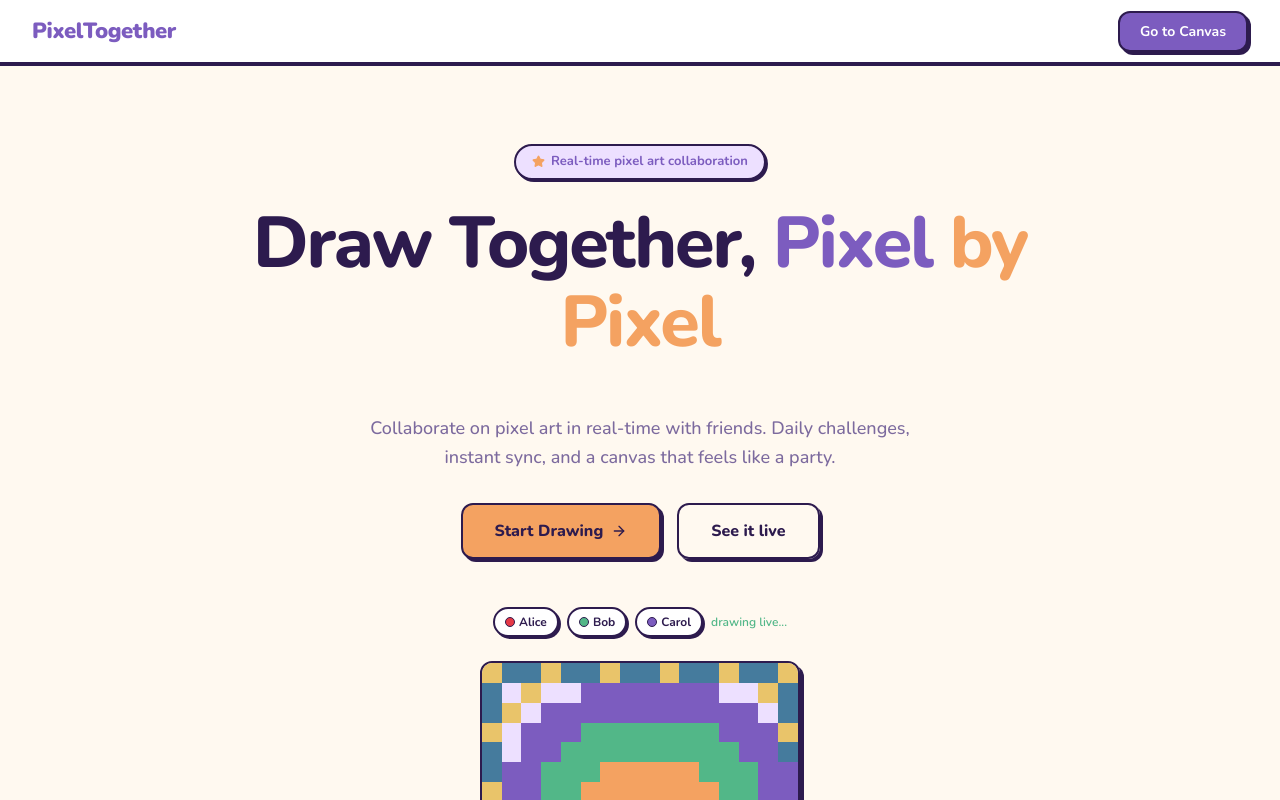
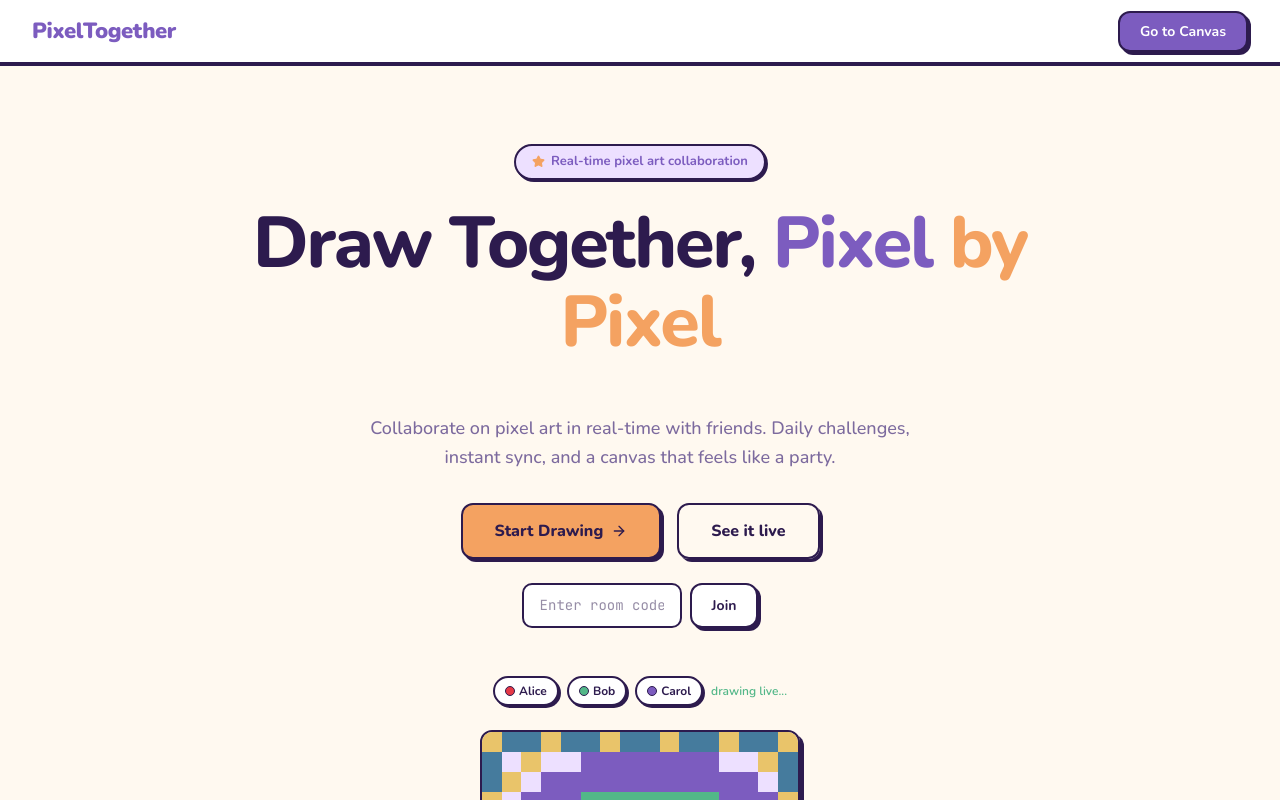
Before and after one commit to Miscodings/pixel-together, a Next.js app: page / in a window 1280 px wide. Shown: the top 800 px of the page. Built offline with nearby package versions, Linux system fonts and the light colour scheme; no server answers; sample sign-in values are in the browser's storage.

Commit message:
fix: export download, sound init, PT home link, scroll zoom, join room UI

```diff
--- a/src/app/page.tsx
+++ b/src/app/page.tsx
@@ -84,6 +84,44 @@ function HeroDrawButton() {
         <ArrowRight size={16} />
       </button>
     </Link>
+  )
+}
+
+function JoinRoomInput() {
+  const [code, setCode] = useState('')
+  const router = useRouter()
+  const { isSignedIn } = useAuth()
+  if (!isSignedIn) return null
+  return (
+    <div style={{ display: 'flex', gap: '8px', alignItems: 'center', marginTop: '8px' }}>
+      <input
+        value={code}
+        onChange={e => setCode(e.target.value.toUpperCase())}
+        placeholder="Enter room code"
+        maxLength={8}
+        className="mono"
+        style={{
+          padding: '10px 16px',
+          border: '2px solid var(--border)',
+          borderRadius: '10px',
+          fontSize: '14px',
+          fontFamily: 'JetBrains Mono, monospace',
+          backgroundColor: 'var(--card)',
+          color: 'var(--foreground)',
+          width: '160px',
+          outline: 'none',
+        }}
+        onKeyDown={e => { if (e.key === 'Enter' && code.length >= 6) router.push(`/canvas/${code}`) }}
+      />
+      <button
+        className="btn-pixel"
+        disabled={code.length < 6}
+        onClick={() => router.push(`/canvas/${code}`)}
+        style={{ padding: '10px 20px', fontSize: '14px', backgroundColor: 'var(--card)', color: 'var(--foreground)' }}
+      >
+        Join
+      </button>
+    </div>
   )
 }
 
@@ -263,8 +301,9 @@ function Hero() {
         initial={shouldReduce ? false : { y: 20, opacity: 0 }}
         animate={{ y: 0, opacity: 1 }}
         transition={{ ...SPRING, delay: 0.15 }}
-        style={{ display: 'flex', gap: '16px', flexWrap: 'wrap', justifyContent: 'center' }}
+        style={{ display: 'flex', flexDirection: 'column', gap: '16px', alignItems: 'center' }}
       >
+        <div style={{ display: 'flex', gap: '16px', flexWrap: 'wrap', justifyContent: 'center' }}>
           <HeroDrawButton />
           <Link href="#demo">
             <button
@@ -280,6 +319,8 @@ function Hero() {
               See it live
             </button>
           </Link>
+        </div>
+        <JoinRoomInput />
       </motion.div>
 
       {/* Demo canvas */}
--- a/src/components/canvas/CanvasWorkspace.tsx
+++ b/src/components/canvas/CanvasWorkspace.tsx
@@ -2,6 +2,7 @@
 
 import { useEffect, useRef, useState, useCallback } from 'react'
 import { motion, useReducedMotion } from 'framer-motion'
+import Link from 'next/link'
 import {
   Download,
   Volume2,
@@ -83,11 +84,17 @@ export function CanvasWorkspace({
     setSize(previewRef.current, pixelW, pixelH)
   }, [pixelW, pixelH, bgRef, canvasRef, previewRef])
 
+  // Initialize sound engine on mount
+  useEffect(() => { soundEngine.init() }, [])
+
   // Mute toggle
   const toggleMute = useCallback(() => {
     const next = !muted
     setMuted(next)
     soundEngine.setMuted(next)
+    if (next === false) {
+      import('tone').then((Tone) => Tone.start())
+    }
   }, [muted])
 
   // Copy room code
@@ -96,6 +103,14 @@ export function CanvasWorkspace({
     setCodeCopied(true)
     setTimeout(() => setCodeCopied(false), 2000)
   }, [roomCode])
+
+  // Scroll-wheel zoom
+  const handleWheel = useCallback((e: React.WheelEvent) => {
+    if (e.ctrlKey || e.metaKey) {
+      e.preventDefault()
+      setZoom(zoom + (e.deltaY < 0 ? 1 : -1))
+    }
+  }, [zoom, setZoom])
 
   // Name editing
   const commitName = useCallback(() => {
@@ -157,9 +172,13 @@ export function CanvasWorkspace({
         }}
       >
         {/* Wordmark */}
-        <span className="wordmark" style={{ fontSize: '18px', color: 'var(--primary)' }}>
+        <Link
+          href="/"
+          className="wordmark"
+          style={{ fontSize: '18px', color: 'var(--primary)', textDecoration: 'none', cursor: 'pointer' }}
+        >
           PT
-        </span>
+        </Link>
 
         {/* Canvas name */}
         {editingName ? (
@@ -341,6 +360,7 @@ export function CanvasWorkspace({
       {/* ─── Canvas area ─────────────────────────────────────────────────── */}
       <div
         ref={containerRef}
+        onWheel={handleWheel}
         style={{
           flex: 1,
           display: 'flex',
--- a/src/hooks/useCanvas.ts
+++ b/src/hooks/useCanvas.ts
@@ -438,7 +438,9 @@ export function useCanvas(
       const a = document.createElement('a')
       a.href = url
       a.download = `pixeltogether-${Date.now()}.png`
+      document.body.appendChild(a)
       a.click()
+      document.body.removeChild(a)
       URL.revokeObjectURL(url)
     },
     [],
```
Lines whose indentation alone changed are shown as unchanged.
